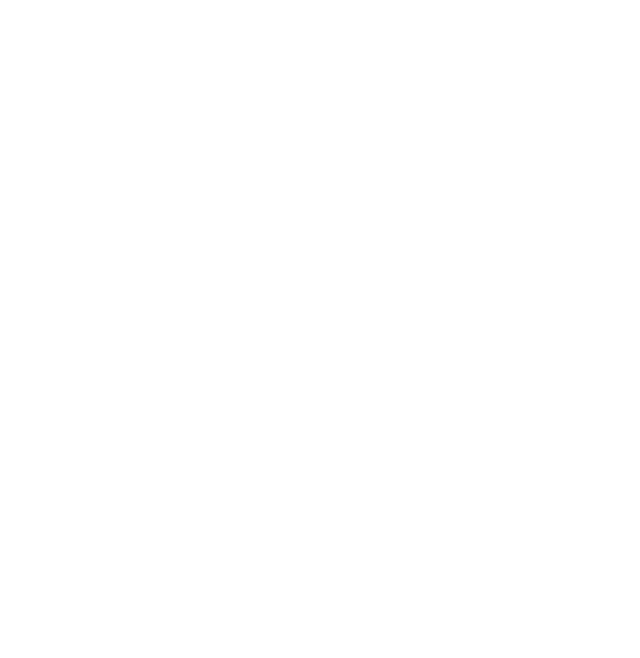
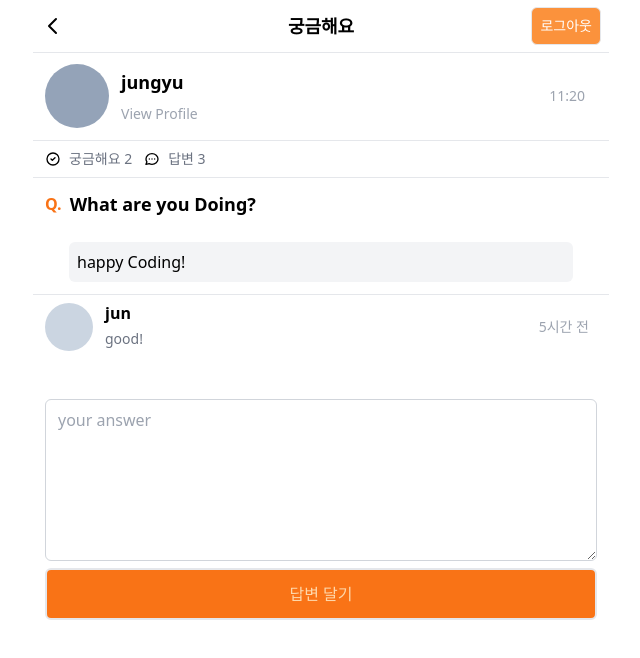
Before and after one commit to jungyu333/carrot_market, a Next.js app: page /communicate/1 in a window 1280 px wide. Shown: the top 658 px of the page, without its empty margins (319-959 px from the left). Built offline with nearby package versions, Linux system fonts and the light colour scheme.

Commit message:
communicate/[id].tsx css

```diff
--- a/components/communicateItem.tsx
+++ b/components/communicateItem.tsx
@@ -62,6 +62,7 @@
   createdAt: string;
   comment: number;
   badgeText: string;
+  wondering: number;
 }
 
 export default function CommunicateItem({
@@ -70,6 +71,7 @@
   name,
   createdAt,
   comment,
+  wondering,
   badgeText,
 }: CommunicateItem) {
   return (
@@ -98,7 +100,7 @@
                   d="M9 12l2 2 4-4m6 2a9 9 0 11-18 0 9 9 0 0118 0z"
                 />
               </svg>
-              <Comment>{comment}</Comment>
+              <Comment>{wondering}</Comment>
             </CommentContainer>
             <CommentContainer>
               <svg
--- a/pages/communicate/[id].tsx
+++ b/pages/communicate/[id].tsx
@@ -1,8 +1,252 @@
 import { NextPage } from "next";
 import tw from "tailwind-styled-components";
+import Layout from "../../components/layout";
+import SubmitButton from "../../components/submitButton";
+import TextArea from "../../components/textArea";
 
+const Wrapper = tw.div`
+  mt-16
+`;
+
+const UserWrapper = tw.div`
+  flex
+  justify-between
+  items-center
+  border-b
+  px-3
+  pb-3
+`;
+
+const UserContainer = tw.div`
+  flex
+  space-x-3
+`;
+
+const Avatar = tw.div`
+  bg-slate-400
+  h-16
+  w-16
+  rounded-full
+`;
+
+const UserInfoContainer = tw.div`
+  flex
+  flex-col
+  justify-center
+  space-y-2
+`;
+
+const UserName = tw.h1`
+  font-bold
+  text-lg
+`;
+
+const ViewProfile = tw.button`
+  font-medium
+  text-sm
+  text-gray-400
+  hover:text-gray-600
+`;
+
+const QuestionTime = tw.span`
+  text-sm
+  text-gray-400
+  pr-3
+`;
+
+const CommentWrapper = tw.div`
+  flex
+  items-center
+  px-3
+  py-2
+  space-x-3
+  border-b
+`;
+
+const CommentContainer = tw.div`
+
+  flex
+  items-center
+  space-x-2
+  cursor-pointer
+
+`;
+
+const Comment = tw.span`
+  text-sm
+  text-gray-500
+  hover:text-gray-700
+`;
+
+const QuestionWrapper = tw.div`
+  py-3
+  px-3
+  flex
+  flex-col
+  border-b
+`;
+
+const QuestionTitle = tw.div`
+  space-x-2
+  flex
+  items-center
+`;
+
+const Q = tw.span`
+  text-orange-500
+  font-bold
+`;
+
+const Title = tw.span`
+  font-bold
+  text-lg
+`;
+
+const Question = tw.div`
+  px-6
+  mt-6
+`;
+
+const QuestionContext = tw.div`
+  text-gray
+  bg-gray-100
+  min-h-max
+  rounded-md
+  p-2
+`;
+
+const AnswerWrapper = tw.div`
+  divide-y-[1px]
+
+`;
+
+const AnswerContainer = tw.div`
+  flex
+  items-center
+  justify-between
+  space-x-3
+  px-3
+  py-2
+
+`;
+
+const AnswerInfoContainer = tw.div`
+  flex
+  space-x-3
+`;
+
+const AnswerAvatar = tw.div`
+  bg-slate-300
+  w-12
+  h-12
+  rounded-full
+`;
+
+const AnswerUserContainer = tw.div`
+  flex
+  flex-col
+  justify-center
+  space-y-1
+  -mt-1
+`;
+
+const AnswerUserName = tw.span`
+  font-bold
+`;
+
+const Answer = tw.p`
+  text-sm
+  text-gray-500
+`;
+
+const AnswerTime = tw.span`
+  text-sm
+  text-gray-400
+  pr-2
+`;
+
+const AnswerForm = tw.div`
+  mt-10
+  px-3
+`;
 const CommunicateDetail: NextPage = () => {
-  return null;
+  return (
+    <Layout canGoBack isLogIn title="궁금해요">
+      <Wrapper>
+        <UserWrapper>
+          <UserContainer>
+            <Avatar />
+            <UserInfoContainer>
+              <UserName>jungyu</UserName>
+              <ViewProfile>View Profile</ViewProfile>
+            </UserInfoContainer>
+          </UserContainer>
+          <QuestionTime>11:20</QuestionTime>
+        </UserWrapper>
+        <CommentWrapper>
+          <CommentContainer>
+            <svg
+              xmlns="http://www.w3.org/2000/svg"
+              className="h-4 w-4"
+              fill="none"
+              viewBox="0 0 24 24"
+              stroke="currentColor"
+              strokeWidth="2"
+            >
+              <path
+                strokeLinecap="round"
+                strokeLinejoin="round"
+                d="M9 12l2 2 4-4m6 2a9 9 0 11-18 0 9 9 0 0118 0z"
+              />
+            </svg>
+            <Comment>궁금해요 2</Comment>
+          </CommentContainer>
+          <CommentContainer>
+            <svg
+              xmlns="http://www.w3.org/2000/svg"
+              className="h-4 w-4"
+              fill="none"
+              viewBox="0 0 24 24"
+              stroke="currentColor"
+              strokeWidth="2"
+            >
+              <path
+                strokeLinecap="round"
+                strokeLinejoin="round"
+                d="M8 12h.01M12 12h.01M16 12h.01M21 12c0 4.418-4.03 8-9 8a9.863 9.863 0 01-4.255-.949L3 20l1.395-3.72C3.512 15.042 3 13.574 3 12c0-4.418 4.03-8 9-8s9 3.582 9 8z"
+              />
+            </svg>
+            <Comment>답변 3</Comment>
+          </CommentContainer>
+        </CommentWrapper>
+        <QuestionWrapper>
+          <QuestionTitle>
+            <Q>Q.</Q>
+            <Title>What are you Doing?</Title>
+          </QuestionTitle>
+          <Question>
+            <QuestionContext>happy Coding!</QuestionContext>
+          </Question>
+        </QuestionWrapper>
+        <AnswerWrapper>
+          <AnswerContainer>
+            <AnswerInfoContainer>
+              <AnswerAvatar />
+              <AnswerUserContainer>
+                <AnswerUserName>jun</AnswerUserName>
+                <Answer>good!</Answer>
+              </AnswerUserContainer>
+            </AnswerInfoContainer>
+            <AnswerTime>5시간 전</AnswerTime>
+          </AnswerContainer>
+        </AnswerWrapper>
+        <AnswerForm>
+          <TextArea placeholder="your answer" />
+          <SubmitButton text="답변 달기" />
+        </AnswerForm>
+      </Wrapper>
+    </Layout>
+  );
 };
 
 export default CommunicateDetail;
--- a/pages/communicate/index.tsx
+++ b/pages/communicate/index.tsx
@@ -24,6 +24,7 @@
             comment={4}
             createdAt="11:40"
             badgeText="궁금해요!"
+            wondering={3}
           />
         ))}
         <FloatingButton href="/communicate/write">
```
